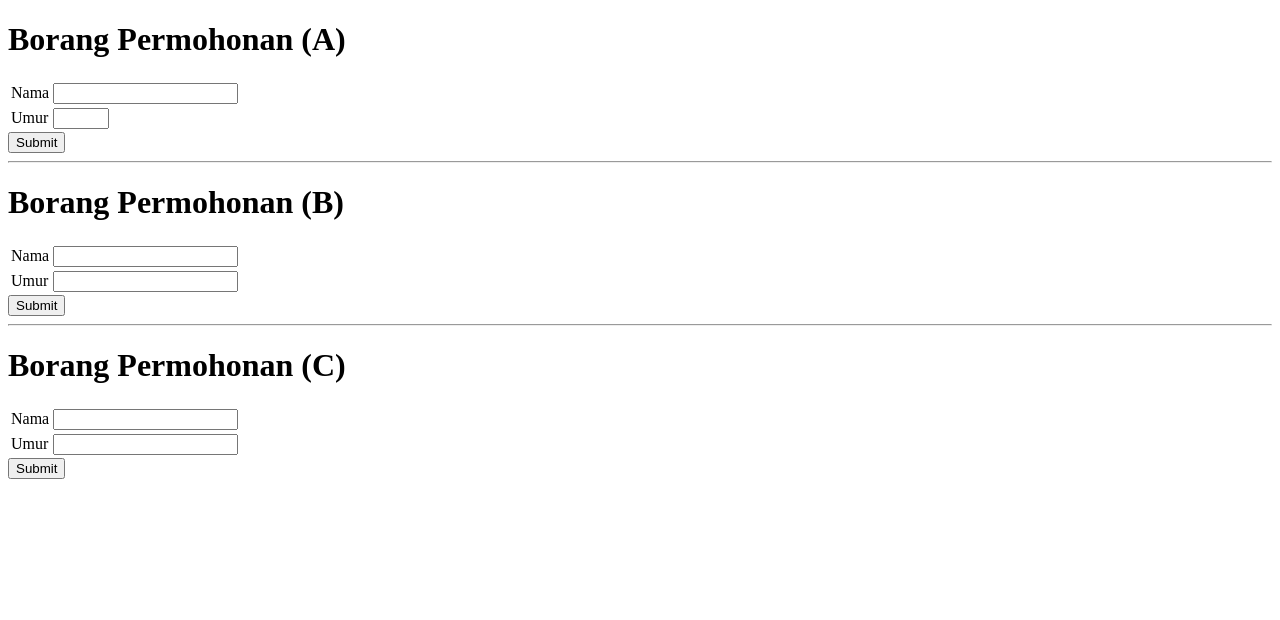
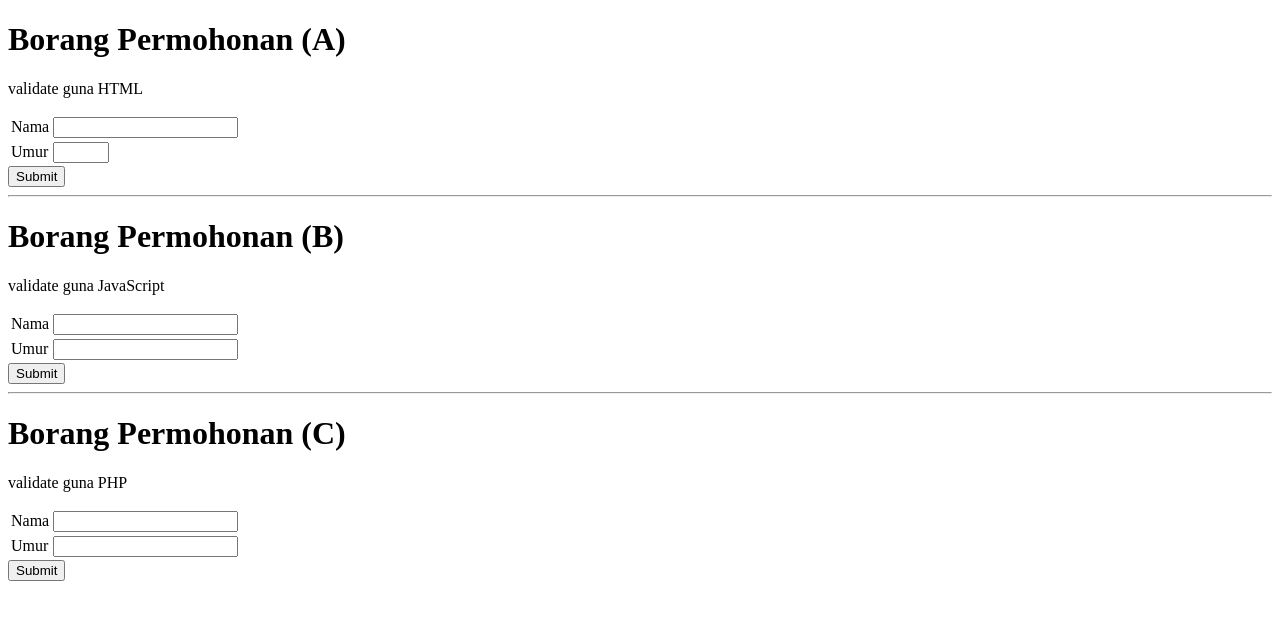
Before and after one commit to Fitasya/dfp50193_latihan_13, a PHP site: page / in a window 1280 px wide. Shown: the top 620 px of the page. Run offline with PHP 8.4, Linux system fonts and the light colour scheme.

Commit message:
Update index.php

```diff
--- a/index.php
+++ b/index.php
@@ -10,6 +10,7 @@
 
 <body>
     <h1>Borang Permohonan (A)</h1>
+    <p>validate guna HTML</p>
     <form action="semak.php" method="POST">
         <table>
             <tr>
@@ -26,6 +27,7 @@
     <hr>
 
     <h1>Borang Permohonan (B)</h1>
+    <p>validate guna JavaScript</p>
     <form action="semak.php" method="post" onsubmit="return semak();">
         <table>
             <tr>
@@ -61,6 +63,7 @@
     <hr>
 
     <h1>Borang Permohonan (C)</h1>
+    <p>validate guna PHP</p>
     <form action="semak.php" method="post">
         <table>
             <tr>
```
